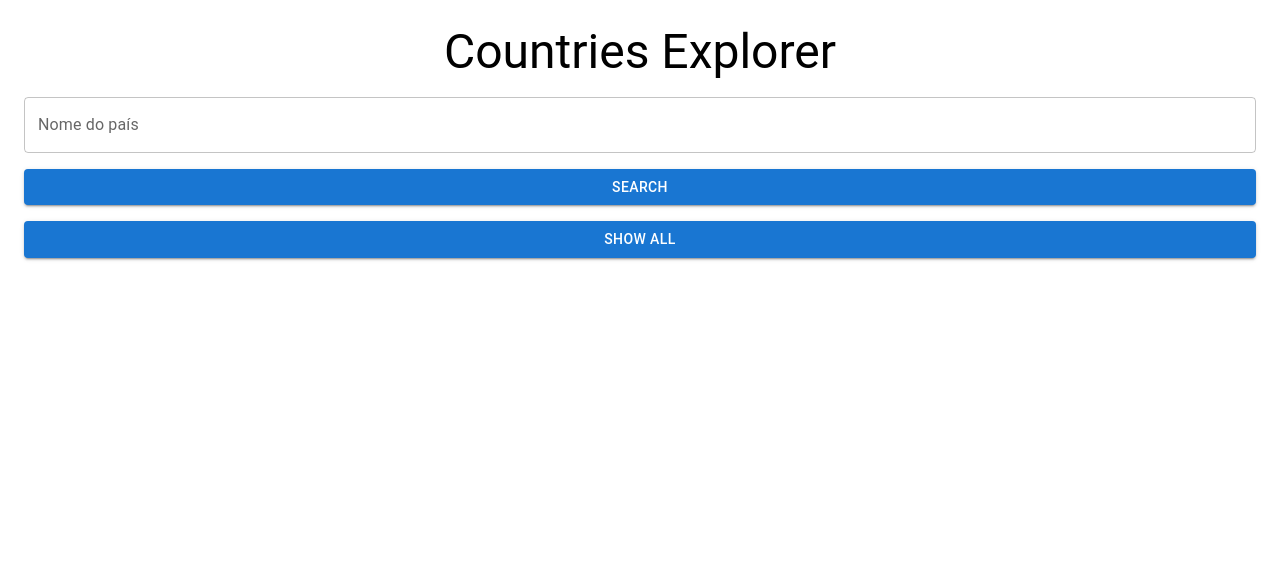
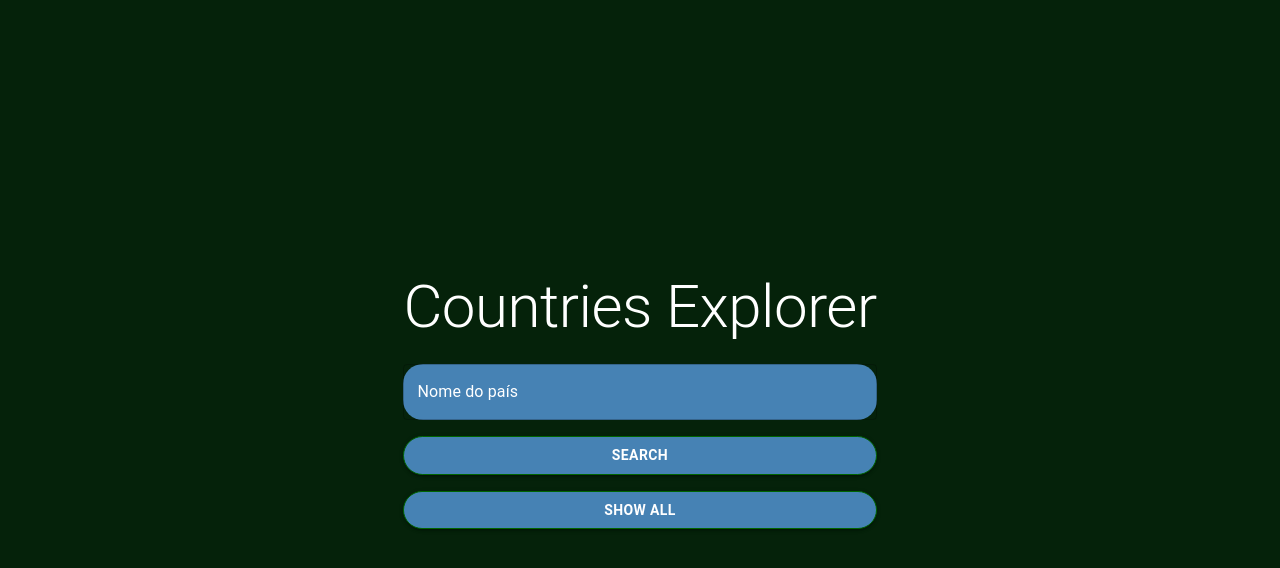
Before and after one commit to LuizaNakahira/Fullstack-Project, a React (Create React App) app in the folder explorador-de-paises/: page / in a window 1280 px wide. Shown: the top 568 px of the page. Built offline with nearby package versions, Linux system fonts and the light colour scheme.

Commit message:
Estilização css
Mudei  meus componentes e o layout no geral da tela.

```diff
--- a/explorador-de-paises/src/App.css
+++ b/explorador-de-paises/src/App.css
@@ -1,38 +1,52 @@
-.App {
-  text-align: center;
+.app-backgorund{
+  background-color: rgb(5, 34, 10);
+  min-height: 100vh;
+  display: flex;
+  justify-content: center;
+  align-items: center;
+  gap: 20px;
+  flex-direction: column;
 }
 
-.App-logo {
-  height: 40vmin;
-  pointer-events: none;
+.title{
+  color:#ffffff;
 }
 
-@media (prefers-reduced-motion: no-preference) {
-  .App-logo {
-    animation: App-logo-spin infinite 20s linear;
+.MuiButton-root.buttonSearch{
+  display: flex;
+  border: solid 1px #006400;
+  border-radius: 20px;
+  color: #ffffff	;
+  background-color: #4682B4;
+  transition: background-color 0.5s ease, color 0.5s ease, transform 0.5s ease;
+  cursor: pointer;
+  font-weight: bold;
   }
+
+.MuiButton-root.buttonShowAll{
+  display: flex;
+  display: flex;
+  border: solid 1px #006400;
+  border-radius: 20px;
+  color: #ffffff;
+  background-color: #4682B4;
+  transition: background-color 0.5s ease, color 0.5s ease, transform 0.5s ease;
+  cursor: pointer;
+  font-weight: bold;
 }
 
-.App-header {
-  background-color: #282c34;
-  min-height: 100vh;
+
+.MuiFormControl-root.searchForm{
   display: flex;
-  flex-direction: column;
-  align-items: center;
-  justify-content: center;
-  font-size: calc(10px + 2vmin);
-  color: white;
+  border-radius: 20px;
+  cursor: pointer;
+  outline: none;
+  box-shadow: none;
+  width: 100%;
 }
 
-.App-link {
-  color: #61dafb;
+.searchForm .MuiInputBase-input {
+  color: #4682B4;
+  cursor: pointer;
+  background-color: #4682B4;
 }
-
-@keyframes App-logo-spin {
-  from {
-    transform: rotate(0deg);
-  }
-  to {
-    transform: rotate(360deg);
-  }
-}
--- a/explorador-de-paises/src/App.js
+++ b/explorador-de-paises/src/App.js
@@ -1,4 +1,5 @@
 import React, { useState } from 'react';
+import './App.css';
 import SearchForm from './components/SearchForm';
 import CountryCard from './components/CountryCard';
 
@@ -50,19 +51,21 @@ function App() {
   };
 
   return (
-    <Box sx={{ textAlign: 'center', p:3,}}>
-      <Typography variant='h3' gutterBottom>Countries Explorer</Typography>
+    <div className='app-backgorund'>
+      <Box sx={{ textAlign: 'center', p:3}}>
+      <Typography variant='h2' gutterBottom className='MuiTypography-root title'>Countries Explorer</Typography>
       <SearchForm
         onSearch={handleSearch}
         onShowAll={handleShowAll}
       />
       {errorMessage && <Typography color='error'>{errorMessage}</Typography>}
-      <Box sx={{ display: 'flex', flexWrap: 'wrap', justifyContent: 'center'}}>
+      <Box sx={{ display: 'flex', flexWrap: 'wrap', justifyContent: 'center', gap: 3}}>
         {countries.map((country) => (
           <CountryCard key={country.name.commom} country={country}/>
         ))}
       </Box>
     </Box>
+    </div>
   );
 }
 
--- a/explorador-de-paises/src/components/ButtonShowAll.js
+++ b/explorador-de-paises/src/components/ButtonShowAll.js
@@ -4,7 +4,7 @@ import { Button } from '@mui/material';
 
 function ButtonShowAll({ onShowAll }){
     return(
-        <Button onClick={onShowAll} variant="contained">
+        <Button onClick={onShowAll} variant="contained" className="MuiButton-root buttonShowAll">
             SHOW ALL
         </Button>
     );
--- a/explorador-de-paises/src/components/CountryCard.js
+++ b/explorador-de-paises/src/components/CountryCard.js
@@ -3,7 +3,7 @@ import{Card, CardContent, CardMedia, Typography} from '@mui/material';
 
 function CountryCard({ country }){
     return(
-        <Card sx={{ maxWidth: 345, m:2 }}>
+        <Card sx={{ maxWidth: 345, m: 2, backgroundColor: '#4682B4' }}>
             <CardMedia
                 component='img'
                 height='140'
@@ -12,13 +12,13 @@ function CountryCard({ country }){
             />
             <CardContent>
 
-                <Typography gutterBottom variant="h5" component='div'>
+                <Typography gutterBottom variant="h5" component='div' color="rgb(5, 34, 10)">
                     {country.name.common}
                 </Typography>
-                <Typography>
+                <Typography  color="rgb(5, 34, 10)">
                     Região: {country.region}
                 </Typography>
-                <Typography>
+                <Typography color="rgb(5, 34, 10)">
                     Idioma: {country.languages
                         ? Object.values(country.languages).join(',')
                         : 'Informação indispinível no momento'}
--- a/explorador-de-paises/src/components/SearchButton.js
+++ b/explorador-de-paises/src/components/SearchButton.js
@@ -1,10 +1,9 @@
 import React from "react";
 import { Button } from '@mui/material';
 
-
 function SearchButton() {
     return(
-        <Button variant="contained" type="submit">
+        <Button variant="contained" type="submit" className="MuiButton-root buttonSearch">
             Search
         </Button>
     );
--- a/explorador-de-paises/src/components/SearchForm.js
+++ b/explorador-de-paises/src/components/SearchForm.js
@@ -15,13 +15,27 @@ function SearchForm({ onSearch, onShowAll }) {
         <Box
             component="form"
             onSubmit={handleSubmit}
-            sx={{ display: 'flex', flexDirection: 'column', gap: 2}}
+            sx={{ display: 'flex', flexDirection: 'column', gap: 2, width: '100%', maxWidth: 600 }}
         >
             <TextField
                 label='Nome do país'
                 variant='outlined'
                 value={countryName}
                 onChange={(event) => setCountryName(event.target.value)}
+                className='searchForm'
+                fullWidth
+                sx={{
+                    '& .MuiInputLabel-root': {
+                    color: '#ffffff',
+                    },
+                    ':-khtml-any-link': {
+                    color: '#ffffff',
+                    },
+                    '& .MuiInputBase-input': {
+                    color: '#ffffff',
+                    borderRadius: '20px',
+                    },
+                }}
             />
             <SearchButton />
             <ButtonShowAll onShowAll={onShowAll}/>
```
